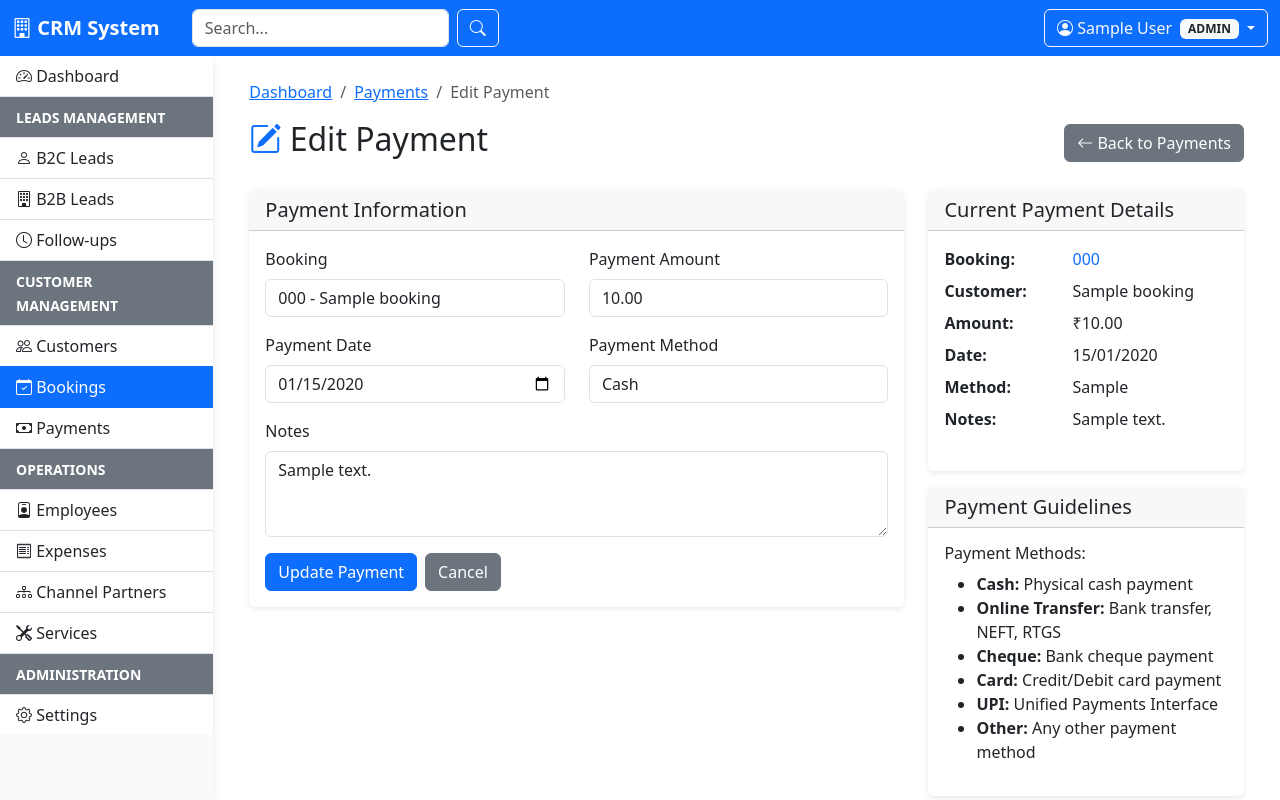
After one commit to Codimai-dev/toast4health-crm, a Flask app: page /bookings/payments/edit/1 in a window 1280 px wide. The commit adds this page. Run offline with Flask 3, Linux system fonts and the light colour scheme; a user stored in the database is signed in; tables that the repository leaves empty hold one stand-in row (values such as "Sample post").

Commit message:
feat: Add dedicated payments management page with full CRUD operations

```diff
--- a/app/bookings/forms.py
+++ b/app/bookings/forms.py
@@ -54,3 +54,19 @@ class PaymentForm(FlaskForm):
     notes = TextAreaField('Notes', validators=[Optional()],
                          render_kw={'class': 'form-control', 'rows': 3, 'placeholder': 'Optional notes about the payment'})
     submit = SubmitField('Add Payment', render_kw={'class': 'btn btn-primary'})
+
+
+class PaymentAddForm(PaymentForm):
+    """Form for adding new payments with booking selection."""
+
+    booking_id = SelectField('Booking', choices=[], validators=[DataRequired()],
+                            render_kw={'class': 'form-control'})
+    submit = SubmitField('Add Payment', render_kw={'class': 'btn btn-primary'})
+
+
+class PaymentEditForm(PaymentForm):
+    """Form for editing payments with booking selection."""
+
+    booking_id = SelectField('Booking', choices=[], validators=[DataRequired()],
+                            render_kw={'class': 'form-control'})
+    submit = SubmitField('Update Payment', render_kw={'class': 'btn btn-primary'})
--- a/app/bookings/routes.py
+++ b/app/bookings/routes.py
@@ -11,7 +11,7 @@ from io import BytesIO
 
 from app import db, require_module_access
 from app.bookings import bp
-from app.bookings.forms import BookingForm
+from app.bookings.forms import BookingForm, PaymentForm, PaymentAddForm, PaymentEditForm
 from app.models import Booking, Payment
 
 
@@ -169,6 +169,114 @@ def payment(booking_code):
     return render_template('bookings/payment.html', title='Add Payment', form=form, booking=booking)
 
 
+@bp.route('/payments')
+@login_required
+@require_module_access('bookings')
+def payments():
+    """Display all payments."""
+    payments = Payment.query.join(Booking).order_by(Payment.payment_date.desc()).all()
+    return render_template('bookings/payments/index.html', title='Payments', payments=payments)
+
+
+@bp.route('/payments/add', methods=['GET', 'POST'])
+@login_required
+@require_module_access('bookings')
+def add_payment():
+    """Add a new payment."""
+    # Get all bookings for the dropdown
+    bookings = Booking.query.order_by(Booking.booking_code).all()
+    booking_choices = [(str(b.id), f"{b.booking_code} - {b.customer_name}") for b in bookings]
+
+    form = PaymentAddForm()
+    form.booking_id.choices = booking_choices
+
+    if form.validate_on_submit():
+        booking = Booking.query.get(int(form.booking_id.data))
+        if not booking:
+            flash('Invalid booking selected.', 'error')
+            return render_template('bookings/payments/add.html', title='Add Payment', form=form)
+
+        # Create payment record
+        payment = Payment(
+            booking_id=booking.id,
+            payment_amount=form.payment_amount.data,
+            payment_date=form.payment_date.data,
+            payment_method=form.payment_method.data,
+            notes=form.notes.data,
+            created_by=current_user.id,
+            updated_by=current_user.id
+        )
+        db.session.add(payment)
+
+        # Update booking totals
+        booking.amount_paid = (booking.amount_paid or 0) + form.payment_amount.data
+        booking.last_payment_date = form.payment_date.data
+        booking.calculate_totals()
+        booking.updated_by = current_user.id
+        db.session.commit()
+        flash('Payment added successfully!', 'success')
+        return redirect(url_for('bookings.payments'))
+
+    return render_template('bookings/payments/add.html', title='Add Payment', form=form)
+
+
+@bp.route('/payments/edit/<int:payment_id>', methods=['GET', 'POST'])
+@login_required
+@require_module_access('bookings')
+def edit_payment(payment_id):
+    """Edit an existing payment."""
+    payment = Payment.query.get_or_404(payment_id)
+
+    # Get all bookings for the dropdown
+    bookings = Booking.query.order_by(Booking.booking_code).all()
+    booking_choices = [(str(b.id), f"{b.booking_code} - {b.customer_name}") for b in bookings]
+
+    form = PaymentEditForm(obj=payment)
+    form.booking_id.choices = booking_choices
+
+    if form.validate_on_submit():
+        old_amount = payment.payment_amount
+        old_booking_id = payment.booking_id
+
+        booking = Booking.query.get(int(form.booking_id.data))
+        if not booking:
+            flash('Invalid booking selected.', 'error')
+            return render_template('bookings/payments/edit.html', title='Edit Payment', form=form, payment=payment)
+
+        # Update payment record
+        payment.booking_id = booking.id
+        payment.payment_amount = form.payment_amount.data
+        payment.payment_date = form.payment_date.data
+        payment.payment_method = form.payment_method.data
+        payment.notes = form.notes.data
+        payment.updated_by = current_user.id
+
+        # Update booking totals
+        if old_booking_id == booking.id:
+            # Same booking, just adjust the amount
+            amount_diff = payment.payment_amount - old_amount
+            booking.amount_paid = (booking.amount_paid or 0) + amount_diff
+        else:
+            # Different booking - revert from old booking and add to new booking
+            old_booking = Booking.query.get(old_booking_id)
+            if old_booking:
+                old_booking.amount_paid = (old_booking.amount_paid or 0) - old_amount
+                old_booking.calculate_totals()
+                old_booking.updated_by = current_user.id
+
+            booking.amount_paid = (booking.amount_paid or 0) + payment.payment_amount
+
+        booking.last_payment_date = form.payment_date.data
+        booking.calculate_totals()
+        booking.updated_by = current_user.id
+
+        db.session.commit()
+        flash('Payment updated successfully!', 'success')
+        return redirect(url_for('bookings.payments'))
+
+    return render_template('bookings/payments/edit.html', title='Edit Payment', form=form, payment=payment)
+
+
 @bp.route('/invoice/<booking_code>')
 @login_required
 @require_module_access('bookings')
--- a/app/templates/base.html
+++ b/app/templates/base.html
@@ -201,8 +201,11 @@
                     </a>
                     {% endif %}
                     {% if current_user.has_module_access('bookings') %}
-                    <a href="{{ url_for('bookings.index') }}" class="list-group-item list-group-item-action {{ 'active' if request.endpoint and request.endpoint.startswith('bookings.') }}">
+                    <a href="{{ url_for('bookings.index') }}" class="list-group-item list-group-item-action {{ 'active' if request.endpoint and request.endpoint.startswith('bookings.') and not request.endpoint.startswith('bookings.payments') }}">
                         <i class="bi bi-calendar-check"></i> Bookings
+                    </a>
+                    <a href="{{ url_for('bookings.payments') }}" class="list-group-item list-group-item-action {{ 'active' if request.endpoint and request.endpoint.startswith('bookings.payments') }}">
+                        <i class="bi bi-cash"></i> Payments
                     </a>
                     {% endif %}
 
@@ -287,8 +290,11 @@
                         </a>
                         {% endif %}
                         {% if current_user.has_module_access('bookings') %}
-                        <a href="{{ url_for('bookings.index') }}" class="list-group-item list-group-item-action {{ 'active' if request.endpoint and request.endpoint.startswith('bookings.') }}">
+                        <a href="{{ url_for('bookings.index') }}" class="list-group-item list-group-item-action {{ 'active' if request.endpoint and request.endpoint.startswith('bookings.') and not request.endpoint.startswith('bookings.payments') }}">
                             <i class="bi bi-calendar-check"></i> Bookings
+                        </a>
+                        <a href="{{ url_for('bookings.payments') }}" class="list-group-item list-group-item-action {{ 'active' if request.endpoint and request.endpoint.startswith('bookings.payments') }}">
+                            <i class="bi bi-cash"></i> Payments
                         </a>
                         {% endif %}
 
--- /dev/null
+++ b/app/templates/bookings/payments/edit.html
@@ -0,0 +1,161 @@
+{% extends "base.html" %}
+
+{% block title %}Edit Payment - CRM System{% endblock %}
+
+{% block breadcrumb %}
+<li class="breadcrumb-item"><a href="{{ url_for('dashboard.index') }}">Dashboard</a></li>
+<li class="breadcrumb-item"><a href="{{ url_for('bookings.payments') }}">Payments</a></li>
+<li class="breadcrumb-item active">Edit Payment</li>
+{% endblock %}
+
+{% block content %}
+<div class="row">
+    <div class="col-12">
+        <div class="d-flex justify-content-between align-items-center mb-4">
+            <h2>
+                <i class="bi bi-pencil-square text-primary"></i>
+                Edit Payment
+            </h2>
+            <a href="{{ url_for('bookings.payments') }}" class="btn btn-secondary">
+                <i class="bi bi-arrow-left"></i> Back to Payments
+            </a>
+        </div>
+    </div>
+</div>
+
+<div class="row">
+    <div class="col-lg-8">
+        <div class="card">
+            <div class="card-header">
+                <h5 class="card-title mb-0">Payment Information</h5>
+            </div>
+            <div class="card-body">
+                <form method="POST">
+                    {{ form.hidden_tag() }}
+                    <div class="row">
+                        <div class="col-md-6 mb-3">
+                            {{ form.booking_id.label(class="form-label") }}
+                            {{ form.booking_id() }}
+                            {% if form.booking_id.errors %}
+                                <div class="text-danger">
+                                    {% for error in form.booking_id.errors %}
+                                        <small>{{ error }}</small>
+                                    {% endfor %}
+                                </div>
+                            {% endif %}
+                        </div>
+                        <div class="col-md-6 mb-3">
+                            {{ form.payment_amount.label(class="form-label") }}
+                            {{ form.payment_amount() }}
+                            {% if form.payment_amount.errors %}
+                                <div class="text-danger">
+                                    {% for error in form.payment_amount.errors %}
+                                        <small>{{ error }}</small>
+                                    {% endfor %}
+                                </div>
+                            {% endif %}
+                        </div>
+                    </div>
+                    <div class="row">
+                        <div class="col-md-6 mb-3">
+                            {{ form.payment_date.label(class="form-label") }}
+                            {{ form.payment_date() }}
+                            {% if form.payment_date.errors %}
+                                <div class="text-danger">
+                                    {% for error in form.payment_date.errors %}
+                                        <small>{{ error }}</small>
+                                    {% endfor %}
+                                </div>
+                            {% endif %}
+                        </div>
+                        <div class="col-md-6 mb-3">
+                            {{ form.payment_method.label(class="form-label") }}
+                            {{ form.payment_method() }}
+                            {% if form.payment_method.errors %}
+                                <div class="text-danger">
+                                    {% for error in form.payment_method.errors %}
+                                        <small>{{ error }}</small>
+                                    {% endfor %}
+                                </div>
+                            {% endif %}
+                        </div>
+                    </div>
+                    <div class="row">
+                        <div class="col-12 mb-3">
+                            {{ form.notes.label(class="form-label") }}
+                            {{ form.notes() }}
+                            {% if form.notes.errors %}
+                                <div class="text-danger">
+                                    {% for error in form.notes.errors %}
+                                        <small>{{ error }}</small>
+                                    {% endfor %}
+                                </div>
+                            {% endif %}
+                        </div>
+                    </div>
+                    <div class="d-flex gap-2">
+                        {{ form.submit() }}
+                        <a href="{{ url_for('bookings.payments') }}" class="btn btn-secondary">Cancel</a>
+                    </div>
+                </form>
+            </div>
+        </div>
+    </div>
+
+    <div class="col-lg-4">
+        <div class="card">
+            <div class="card-header">
+                <h5 class="card-title mb-0">Current Payment Details</h5>
+            </div>
+            <div class="card-body">
+                <dl class="row">
+                    <dt class="col-sm-5">Booking:</dt>
+                    <dd class="col-sm-7">
+                        <a href="{{ url_for('bookings.view', booking_code=payment.booking.booking_code) }}" class="text-decoration-none">
+                            {{ payment.booking.booking_code }}
+                        </a>
+                    </dd>
+
+                    <dt class="col-sm-5">Customer:</dt>
+                    <dd class="col-sm-7">{{ payment.booking.customer_name }}</dd>
+
+                    <dt class="col-sm-5">Amount:</dt>
+                    <dd class="col-sm-7">₹{{ "%.2f"|format(payment.payment_amount or 0) }}</dd>
+
+                    <dt class="col-sm-5">Date:</dt>
+                    <dd class="col-sm-7">{{ payment.payment_date.strftime('%d/%m/%Y') if payment.payment_date else '-' }}</dd>
+
+                    <dt class="col-sm-5">Method:</dt>
+                    <dd class="col-sm-7">{{ payment.payment_method or '-' }}</dd>
+
+                    {% if payment.notes %}
+                    <dt class="col-sm-5">Notes:</dt>
+                    <dd class="col-sm-7">{{ payment.notes }}</dd>
+                    {% endif %}
+                </dl>
+            </div>
+        </div>
+
+        <div class="card mt-3">
+            <div class="card-header">
+                <h5 class="card-title mb-0">Payment Guidelines</h5>
+            </div>
+            <div class="card-body">
+                <h6>Payment Methods:</h6>
+                <ul class="mb-3">
+                    <li><strong>Cash:</strong> Physical cash payment</li>
+                    <li><strong>Online Transfer:</strong> Bank transfer, NEFT, RTGS</li>
+                    <li><strong>Cheque:</strong> Bank cheque payment</li>
+                    <li><strong>Card:</strong> Credit/Debit card payment</li>
+                    <li><strong>UPI:</strong> Unified Payments Interface</li>
+                    <li><strong>Other:</strong> Any other payment method</li>
+                </ul>
+
+                <div class="alert alert-warning">
+                    <small><strong>Warning:</strong> Changing the booking or amount will automatically update the booking's payment totals.</small>
+                </div>
+            </div>
+        </div>
+    </div>
+</div>
+{% endblock %}
```
Also changed, not shown: app/templates/bookings/payments/add.html (added, +130 -0 lines), app/templates/bookings/payments/index.html (added, +127 -0 lines).
